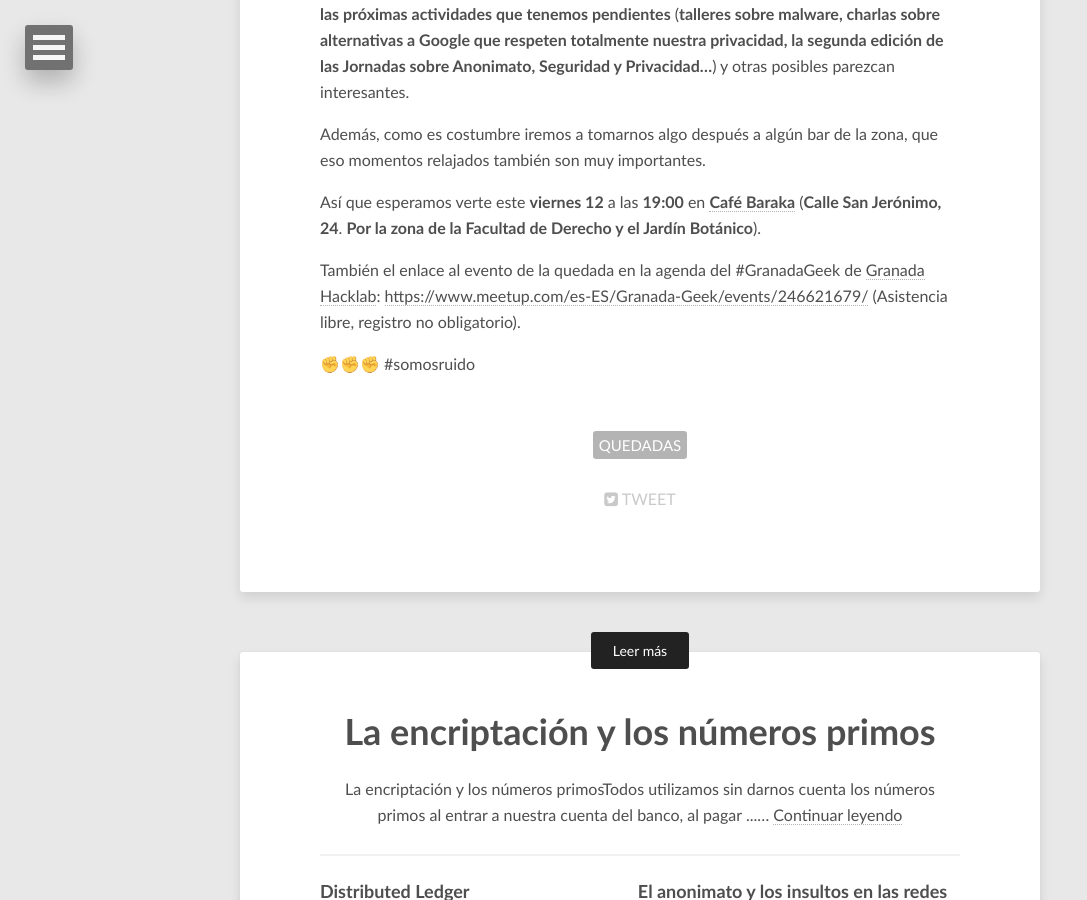
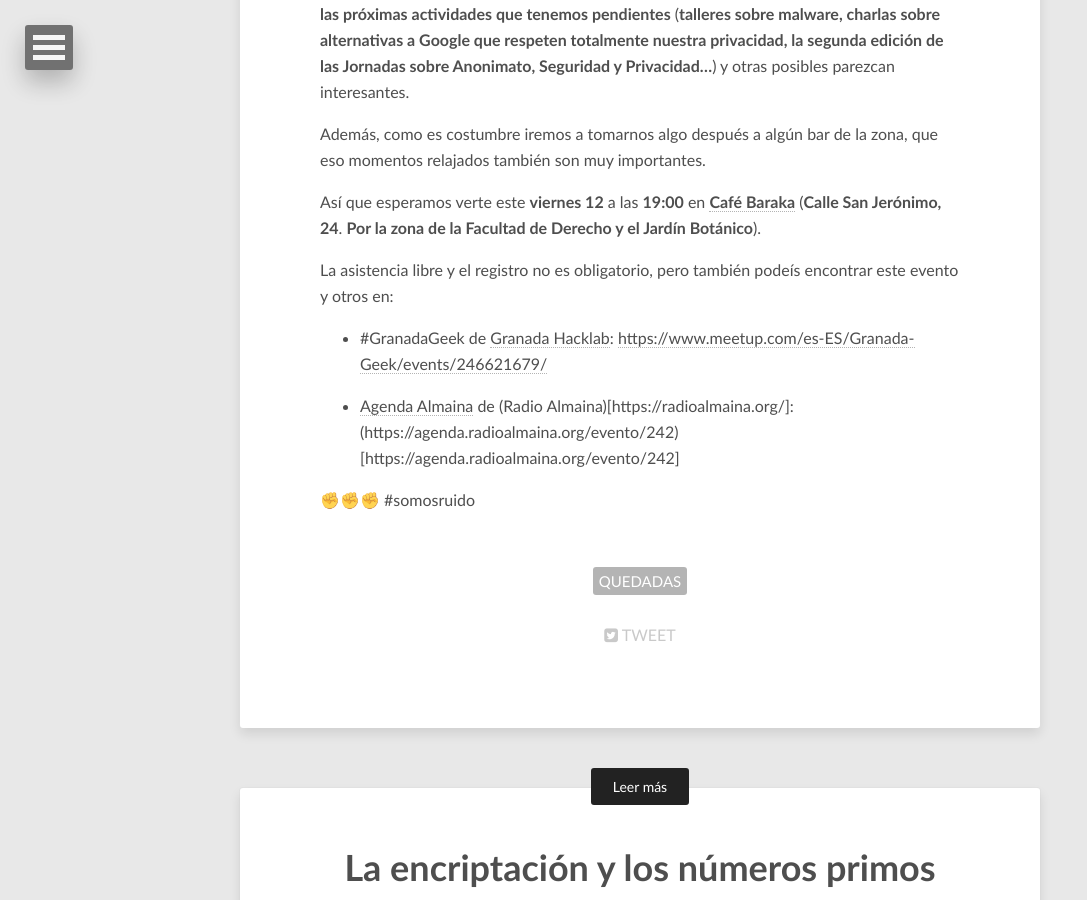
Before and after one commit to Interferencias/interferencias.github.io, a Jekyll site: the page built from _posts/2018-01-08-quedada-enero-2018.md, in a window 1280 px wide and 900 px high, scrolled down 811 px. Shown: the whole window, without its empty margins (0-1087 px from the left). Built offline with Jekyll 4.4.1, drawn with Linux system fonts in a browser that asks for light colours; nearby versions of some CDN libraries; comment, search, counter and statistics services are not loaded.

Commit message:
Añade referencia a Agenda Almaina

```diff
--- a/_posts/2018-01-08-quedada-enero-2018.md
+++ b/_posts/2018-01-08-quedada-enero-2018.md
@@ -20,6 +20,10 @@ Además, como es costumbre iremos a tomarnos algo después a algún bar de la zo
 Así que esperamos verte este **viernes 12** a las **19:00** en [**Café Baraka**](https://www.openstreetmap.org/node/5156567121) (**Calle San Jerónimo, 24**. __Por la zona de la Facultad de Derecho y el Jardín Botánico__).
 
 
-También el enlace al evento de la quedada en la agenda del #GranadaGeek de [Granada Hacklab](https://twitter.com/grhacklab): [https://www.meetup.com/es-ES/Granada-Geek/events/246621679/](https://www.meetup.com/es-ES/Granada-Geek/events/246621679/) (Asistencia libre, registro no obligatorio).
+La asistencia libre y el registro no es obligatorio, pero también podeís encontrar este evento y otros en:
+
+- #GranadaGeek de [Granada Hacklab](https://twitter.com/grhacklab): [https://www.meetup.com/es-ES/Granada-Geek/events/246621679/](https://www.meetup.com/es-ES/Granada-Geek/events/246621679/)
+
+- [Agenda Almaina](https://agenda.radioalmaina.org) de (Radio Almaina)[https://radioalmaina.org/]: (https://agenda.radioalmaina.org/evento/242)[https://agenda.radioalmaina.org/evento/242]
 
 ✊✊✊ #somosruido
```
